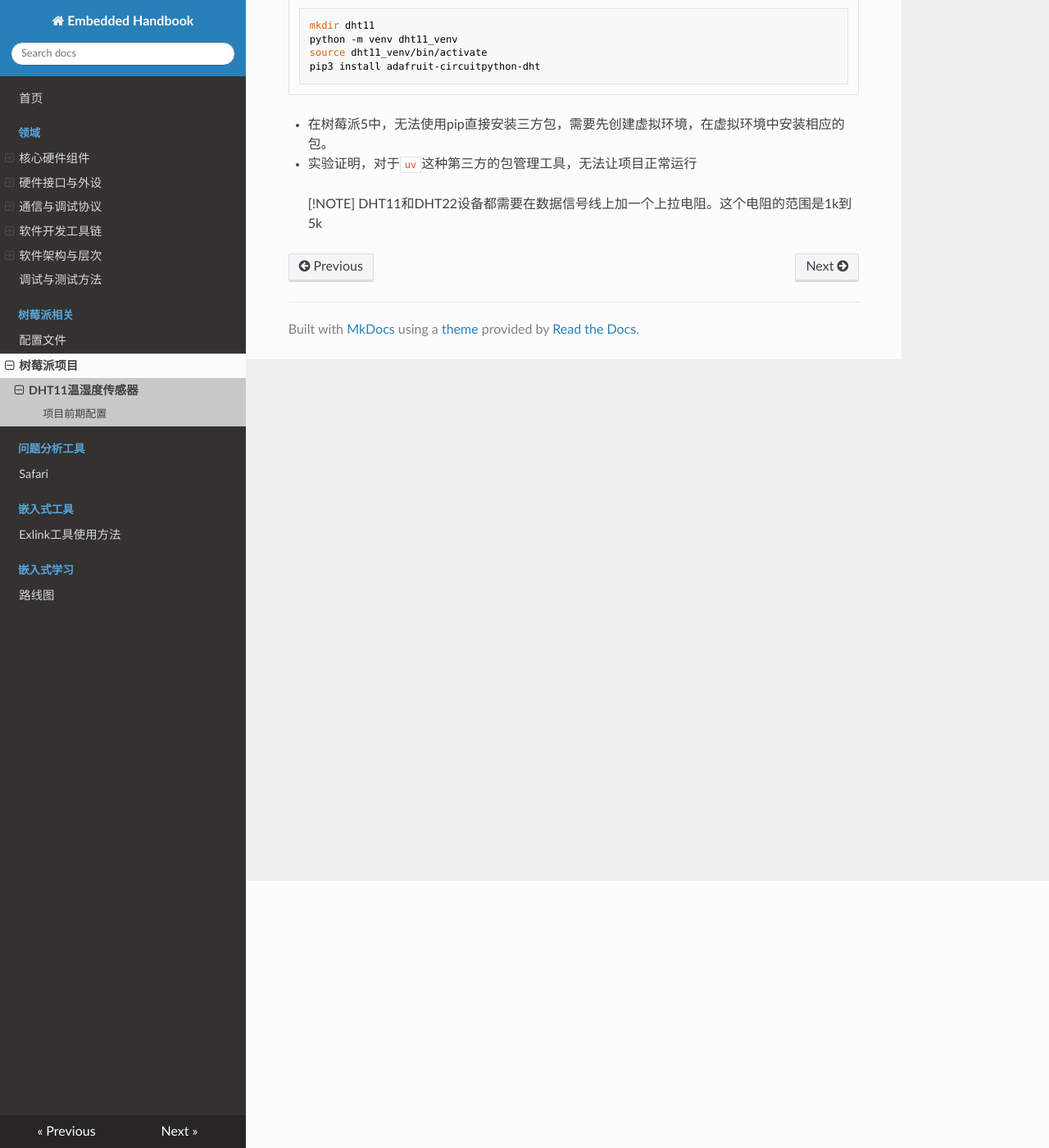
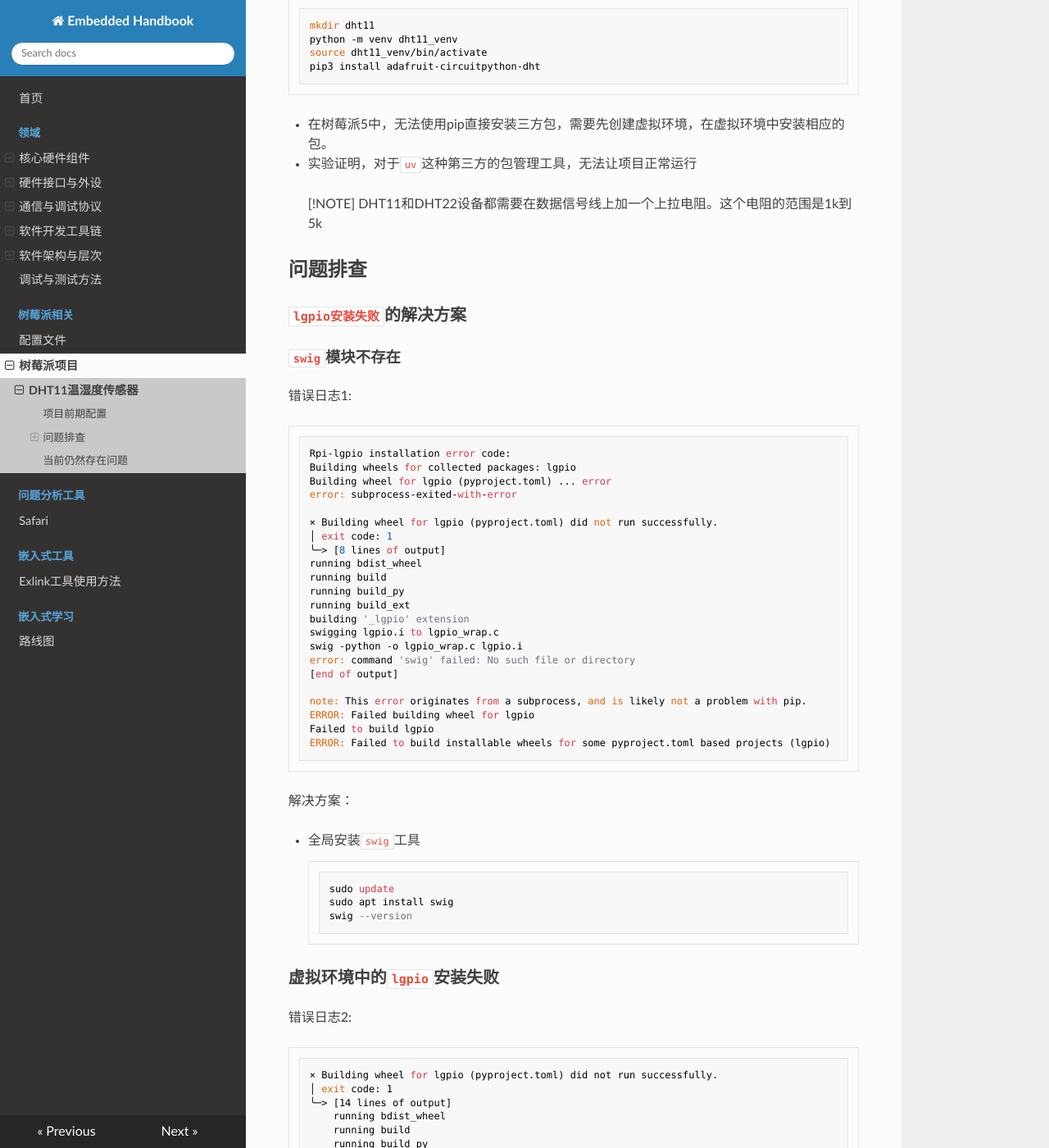
Before and after one commit to Shenliuran/embedded_handbook, an MkDocs documentation site: the page built from docs/raspberry-pi/projects/DHT11.md, in a window 1280 px wide and 1400 px high, scrolled down 326 px. Shown: the whole window at 82% size. Built offline with MkDocs 1.6.1, drawn with Linux system fonts in a browser that asks for light colours; nearby versions of some CDN libraries; some of the changed text lies outside the part shown.

Commit message:
docs(DHT11): 更新DHT11项目文档

````diff
--- a/docs/raspberry-pi/projects/DHT11.md
+++ b/docs/raspberry-pi/projects/DHT11.md
@@ -17,3 +17,110 @@ pip3 install adafruit-circuitpython-dht
 
 > [!NOTE]
 > DHT11和DHT22设备都需要在数据信号线上加一个上拉电阻。这个电阻的范围是1k到5k
+
+## 问题排查
+
+### `lgpio安装失败`的解决方案
+
+
+#### `swig`模块不存在
+
+错误日志1:
+```bash
+Rpi-lgpio installation error code:
+Building wheels for collected packages: lgpio
+Building wheel for lgpio (pyproject.toml) ... error
+error: subprocess-exited-with-error
+
+× Building wheel for lgpio (pyproject.toml) did not run successfully.
+│ exit code: 1
+╰─> [8 lines of output]
+running bdist_wheel
+running build
+running build_py
+running build_ext
+building '_lgpio' extension
+swigging lgpio.i to lgpio_wrap.c
+swig -python -o lgpio_wrap.c lgpio.i
+error: command 'swig' failed: No such file or directory
+[end of output]
+
+note: This error originates from a subprocess, and is likely not a problem with pip.
+ERROR: Failed building wheel for lgpio
+Failed to build lgpio
+ERROR: Failed to build installable wheels for some pyproject.toml based projects (lgpio)
+```
+
+解决方案：
+
++ 全局安装`swig`工具
+```bash
+sudo update
+sudo apt install swig
+swig --version
+```
+
+### 虚拟环境中的`lgpio`安装失败
+
+错误日志2:
+```bash
+× Building wheel for lgpio (pyproject.toml) did not run successfully.
+│ exit code: 1
+╰─> [14 lines of output]
+    running bdist_wheel
+    running build
+    running build_py
+    running build_ext
+    building '_lgpio' extension
+    swigging lgpio.i to lgpio_wrap.c
+    swig -python -o lgpio_wrap.c lgpio.i
+    creating build/temp.linux-aarch64-cpython-313
+    aarch64-linux-gnu-gcc -I/usr/include -fPIC -Isrc -I/home/liuranshen/embedded_raspi/projects/dht11/dht11_venv/include -I/usr/include/py
+on3.13 -c lgpio_wrap.c -o build/temp.linux-aarch64-cpython-313/lgpio_wrap.o
+    creating build/lib.linux-aarch64-cpython-313
+    aarch64-linux-gnu-gcc -shared -Wl,-O1 -Wl,-Bsymbolic-functions -Wl,-z,relro -g -fwrapv -O2 -L/usr/lib/aarch64-linux-gnu -I/usr/include
+uild/temp.linux-aarch64-cpython-313/lgpio_wrap.o -L/usr/lib/aarch64-linux-gnu -llgpio -o build/lib.linux-aarch64-cpython-313/_lgpio.cpytho
+313-aarch64-linux-gnu.so
+    /usr/bin/ld: cannot find -llgpio: No such file or directory
+    collect2: error: ld returned 1 exit status
+    error: command '/usr/bin/aarch64-linux-gnu-gcc' failed with exit code 1
+    [end of output]
+
+note: This error originates from a subprocess, and is likely not a problem with pip.
+ERROR: Failed building wheel for lgpio
+iled to build lgpio
+ror: failed-wheel-build-for-install
+
+Failed to build installable wheels for some pyproject.toml based projects
+> lgpio
+
+```
+
+解决方法:
+
++ 错误出在构建时，缺少`libgpio.os`软连接，当查找`libgpio.os`软链接时，出现下列情况则意味着缺少软链接:
+```bash
+(dht11_venv) liuranshen@liuranrasp:~/embedded_raspi/projects/dht11 $ find /usr/lib/aarch64-linux-gnu/ -type f -name "liblgpio*"
+/usr/lib/aarch64-linux-gnu/liblgpio.so.1
+```
+
++ 需手动创建软链接:
+```bash
+# 进入库文件目录
+cd /usr/lib/aarch64-linux-gnu/
+
+# 创建软链接（-s 表示软链接，liblgpio.so 指向已存在的 liblgpio.so.1）
+sudo ln -s liblgpio.so.1 liblgpio.so
+
+# 验证软链接是否创建成功
+ls -l liblgpio*
+```
+
++ PS: 可以手动指定`pip`安装编译时的参数:
+```bash
+CFLAGS="-I/usr/include" LDFLAGS="-L/usr/lib/aarch64-linux-gnu" pip install lgpio --force-reinstall --no-cache-dir
+```
+
+## 当前仍然存在问题
+
+[参考文档](https://github.com/adafruit/Adafruit_CircuitPython_DHT/issues/33)
````
